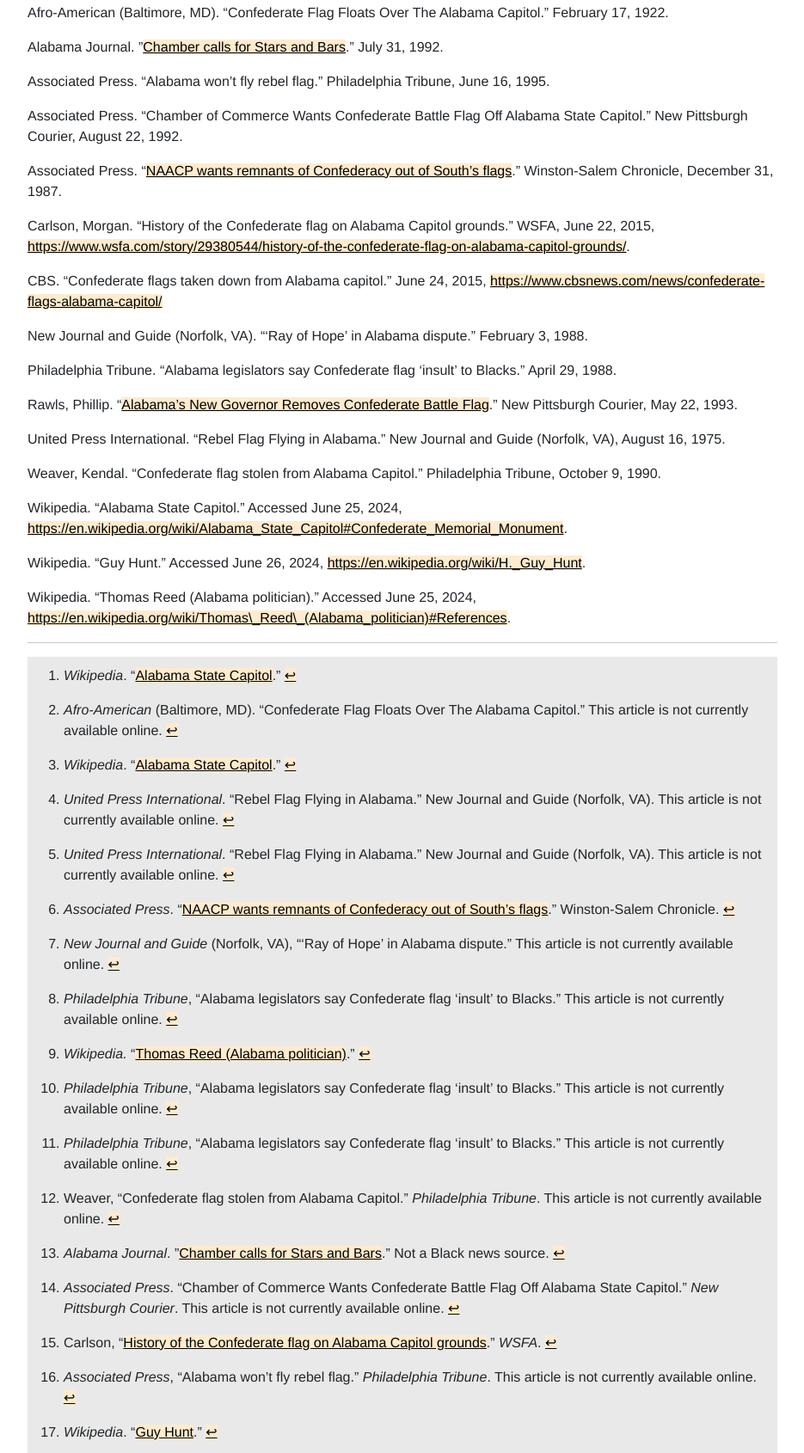
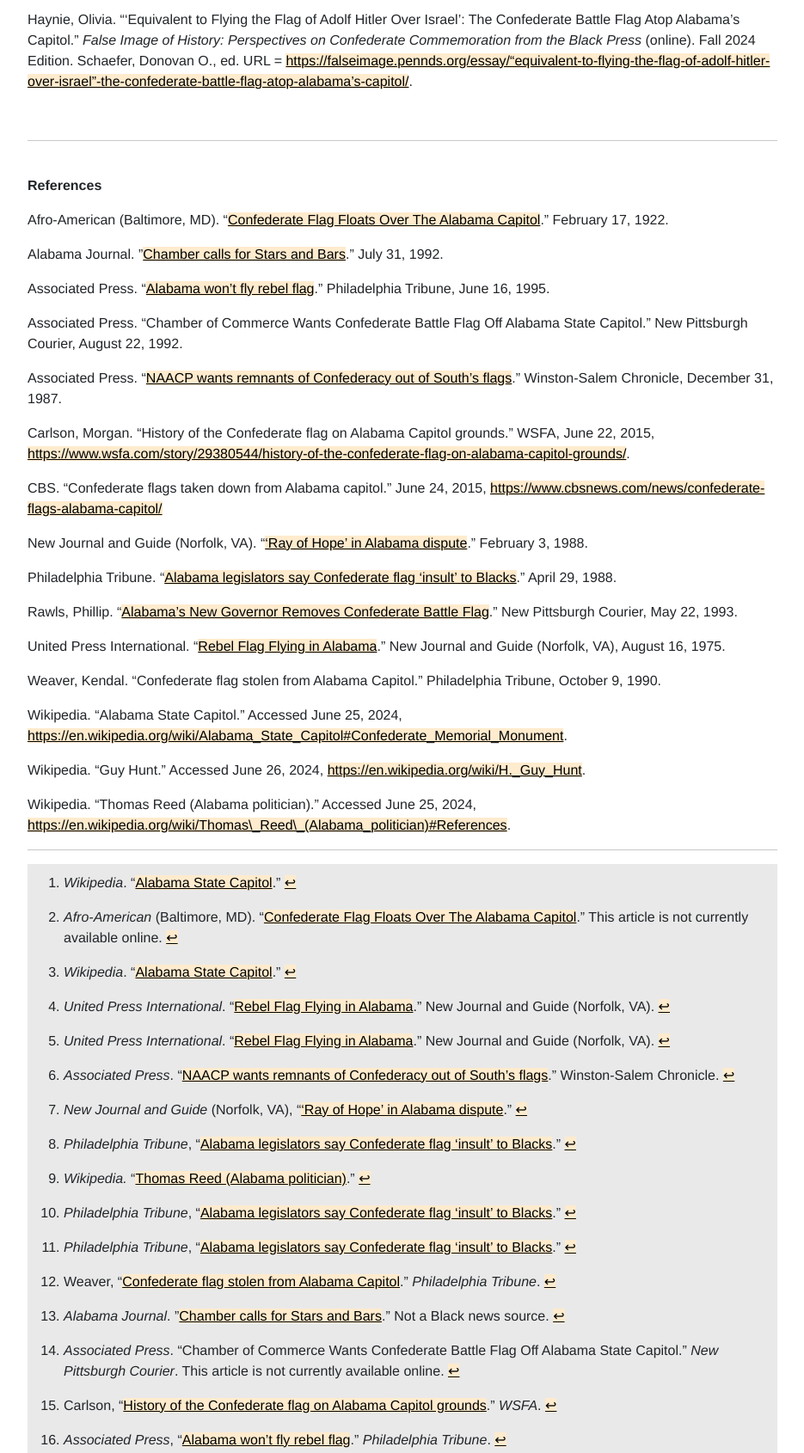
Before and after one commit to upenndigitalscholarship/monuments-research-group, an Eleventy site: page essay/“equivalent-to-flying-the-flag-of-adolf-hitler-over-israel”-the-confederate-battle-flag-atop-alabama’s-capitol.md in a window 1280 px wide. Shown: the part 2227-3917 px from the top of the page at 86% size, without its empty margins (172-1107 px from the left). Built offline with nearby package versions, Linux system fonts and the light colour scheme; Eleventy itself is replaced by a stand-in of ours; files that its build step writes are made by us from their sources; a web font is replaced by a local one.

Commit message:
Update Essay ““equivalent-to-flying-the-flag-of-adolf-hitler-over-israel”-the-confederate-battle-flag-atop-alabama’s-capitol”

```diff
--- a/essay/“equivalent-to-flying-the-flag-of-adolf-hitler-over-israel”-the-confederate-battle-flag-atop-alabama’s-capitol.md
+++ b/essay/“equivalent-to-flying-the-flag-of-adolf-hitler-over-israel”-the-confederate-battle-flag-atop-alabama’s-capitol.md
@@ -41,19 +41,31 @@ In [June 2015](https://www.cbsnews.com/news/confederate-flags-alabama-capitol/),
 
 *Olivia Haynie*
 
-*<br>*
+<br>
 
-*<hr>*
+<hr>
 
-*<br>*
+<br>
+
+*Please cite as*:
+
+<br>
+
+Haynie, Olivia. "'Equivalent to Flying the Flag of Adolf Hitler Over Israel': The Confederate Battle Flag Atop Alabama’s Capitol." *False Image of History: Perspectives on Confederate Commemoration from the Black Press* (online). Fall 2024 Edition. Schaefer, Donovan O., ed. URL = https://falseimage.pennds.org/essay/%E2%80%9Cequivalent-to-flying-the-flag-of-adolf-hitler-over-israel%E2%80%9D-the-confederate-battle-flag-atop-alabama%E2%80%99s-capitol/.
+
+<br>
+
+<hr>
+
+<br>
 
 **References**
 
-Afro-American (Baltimore, MD). “Confederate Flag Floats Over The Alabama Capitol.” February 17, 1922.
+Afro-American (Baltimore, MD). “[Confederate Flag Floats Over The Alabama Capitol](https://proxy.library.upenn.edu/login?url=https://www.proquest.com/publication/45589?accountid=14707&decadeSelected=2010+-+2019&yearSelected=2010&monthSelected=12&issueNameSelected=02010Y12Y25$23Dec+25,+2010).” February 17, 1922.
 
 Alabama Journal. ”[Chamber calls for Stars and Bars](https://www.newspapers.com/image/467044728/?match=1&terms=alabama%20chamber%20of%20commerce%20flag).” July 31, 1992.
 
-Associated Press. “Alabama won’t fly rebel flag.” Philadelphia Tribune, June 16, 1995.
+Associated Press. “[Alabama won’t fly rebel flag](https://proxy.library.upenn.edu/login?url=https://www.proquest.com/publication/46478?accountid=14707&decadeSelected=2010+-+2019&yearSelected=2010&monthSelected=12&issueNameSelected=02010Y12Y31$23Dec+31,+2010).” Philadelphia Tribune, June 16, 1995.
 
 Associated Press. “Chamber of Commerce Wants Confederate Battle Flag Off Alabama State Capitol.” New Pittsburgh Courier, August 22, 1992.
 
@@ -63,13 +75,13 @@ Carlson, Morgan. “History of the Confederate flag on Alabama Capitol grounds.
 
 CBS. “Confederate flags taken down from Alabama capitol.” June 24, 2015, https://www.cbsnews.com/news/confederate-flags-alabama-capitol/
 
-New Journal and Guide (Norfolk, VA). “‘Ray of Hope’ in Alabama dispute.” February 3, 1988.
+New Journal and Guide (Norfolk, VA). “[‘Ray of Hope’ in Alabama dispute](https://proxy.library.upenn.edu/login?url=https://www.proquest.com/publication/46472?accountid=14707&decadeSelected=2010+-+2019&yearSelected=2010&monthSelected=12&issueNameSelected=02010Y12Y30$23Dec+30,+2010).” February 3, 1988.
 
-Philadelphia Tribune. “Alabama legislators say Confederate flag ‘insult’ to Blacks.” April 29, 1988.
+Philadelphia Tribune. “[Alabama legislators say Confederate flag ‘insult’ to Blacks](https://proxy.library.upenn.edu/login?url=https://www.proquest.com/publication/46478?accountid=14707&decadeSelected=2010+-+2019&yearSelected=2010&monthSelected=12&issueNameSelected=02010Y12Y31$23Dec+31,+2010).” April 29, 1988.
 
 Rawls, Phillip. “[Alabama’s New Governor Removes Confederate Battle Flag](https://www.newspapers.com/paper/new-pittsburgh-courier/13418/?&xid=4508&utm_source=Google&utm_medium=cpc&utm_campaign=NCOM+Publications&utm_keyword=pittsburgh%20courier%20archives&gad_source=1&gbraid=0AAAAADtl_1CtiJpEdmj8zi3gQNYEpY0tr&gclid=CjwKCAjwzIK1BhAuEiwAHQmU3jmgum7WvDWBEZco8A67WyzG-TcMwC5vUSMtsPkSqggqKacE-7osLxoCrQIQAvD_BwE&gclsrc=aw.ds).” New Pittsburgh Courier, May 22, 1993.
 
-United Press International. “Rebel Flag Flying in Alabama.” New Journal and Guide (Norfolk, VA), August 16, 1975.
+United Press International. “[Rebel Flag Flying in Alabama](https://proxy.library.upenn.edu/login?url=https://www.proquest.com/publication/46472?accountid=14707&decadeSelected=2010+-+2019&yearSelected=2010&monthSelected=12&issueNameSelected=02010Y12Y30$23Dec+30,+2010).” New Journal and Guide (Norfolk, VA), August 16, 1975.
 
 Weaver, Kendal. “Confederate flag stolen from Alabama Capitol.” Philadelphia Tribune, October 9, 1990.
 
@@ -81,27 +93,27 @@ Wikipedia. “Thomas Reed (Alabama politician).” Accessed June 25, 2024, https
 
 [^1]: *Wikipedia*. “[Alabama State Capitol](https://en.wikipedia.org/wiki/Alabama_State_Capitol#Confederate_Memorial_Monument).”
 
-[^2]: *Afro-American* (Baltimore, MD). “Confederate Flag Floats Over The Alabama Capitol.” This article is not currently available online.
+[^2]: *Afro-American* (Baltimore, MD). “[Confederate Flag Floats Over The Alabama Capitol](https://proxy.library.upenn.edu/login?url=https://www.proquest.com/publication/45589?accountid=14707&decadeSelected=2010+-+2019&yearSelected=2010&monthSelected=12&issueNameSelected=02010Y12Y25$23Dec+25,+2010).” This article is not currently available online.
 
 [^3]: *Wikipedia*. “[Alabama State Capitol](https://en.wikipedia.org/wiki/Alabama_State_Capitol#Confederate_Memorial_Monument).”
 
-[^4]: *United Press International*. “Rebel Flag Flying in Alabama.” New Journal and Guide (Norfolk, VA). This article is not currently available online.
+[^4]: *United Press International*. “[Rebel Flag Flying in Alabama](https://proxy.library.upenn.edu/login?url=https://www.proquest.com/publication/46472?accountid=14707&decadeSelected=2010+-+2019&yearSelected=2010&monthSelected=12&issueNameSelected=02010Y12Y30$23Dec+30,+2010).” New Journal and Guide (Norfolk, VA).
 
-[^5]: *United Press International*. “Rebel Flag Flying in Alabama.” New Journal and Guide (Norfolk, VA). This article is not currently available online.
+[^5]: *United Press International*. “[Rebel Flag Flying in Alabama](https://proxy.library.upenn.edu/login?url=https://www.proquest.com/publication/46472?accountid=14707&decadeSelected=2010+-+2019&yearSelected=2010&monthSelected=12&issueNameSelected=02010Y12Y30$23Dec+30,+2010).” New Journal and Guide (Norfolk, VA).
 
 [^6]: *Associated Press*. “[NAACP wants remnants of Confederacy out of South’s flags](https://newspapers.digitalnc.org/lccn/sn85042324/1987-12-31/ed-1/seq-1/#words=NAACP).” Winston-Salem Chronicle.
 
-[^7]: *New Journal and Guide* (Norfolk, VA), “‘Ray of Hope’ in Alabama dispute.” This article is not currently available online.
+[^7]: *New Journal and Guide* (Norfolk, VA), “[‘Ray of Hope’ in Alabama dispute](https://proxy.library.upenn.edu/login?url=https://www.proquest.com/publication/46472?accountid=14707&decadeSelected=2010+-+2019&yearSelected=2010&monthSelected=12&issueNameSelected=02010Y12Y30$23Dec+30,+2010).”
 
-[^8]: *Philadelphia Tribune*, “Alabama legislators say Confederate flag ‘insult’ to Blacks.” This article is not currently available online.
+[^8]: *Philadelphia Tribune*, “[Alabama legislators say Confederate flag ‘insult’ to Blacks](https://proxy.library.upenn.edu/login?url=https://www.proquest.com/publication/46478?accountid=14707&decadeSelected=2010+-+2019&yearSelected=2010&monthSelected=12&issueNameSelected=02010Y12Y31$23Dec+31,+2010).”
 
 [^9]: *Wikipedia.* “[Thomas Reed (Alabama politician)](https://en.wikipedia.org/wiki/Thomas_Reed_(Alabama_politician)#References).”
 
-[^10]: *Philadelphia Tribune*, “Alabama legislators say Confederate flag ‘insult’ to Blacks.” This article is not currently available online.
+[^10]: *Philadelphia Tribune*, “[Alabama legislators say Confederate flag ‘insult’ to Blacks](https://proxy.library.upenn.edu/login?url=https://www.proquest.com/publication/46478?accountid=14707&decadeSelected=2010+-+2019&yearSelected=2010&monthSelected=12&issueNameSelected=02010Y12Y31$23Dec+31,+2010).”
 
-[^11]: *Philadelphia Tribune*, “Alabama legislators say Confederate flag ‘insult’ to Blacks.” This article is not currently available online.
+[^11]: *Philadelphia Tribune*, “[Alabama legislators say Confederate flag ‘insult’ to Blacks](https://proxy.library.upenn.edu/login?url=https://www.proquest.com/publication/46478?accountid=14707&decadeSelected=2010+-+2019&yearSelected=2010&monthSelected=12&issueNameSelected=02010Y12Y31$23Dec+31,+2010).”
 
-[^12]: Weaver, “Confederate flag stolen from Alabama Capitol.” *Philadelphia Tribune*. This article is not currently available online.
+[^12]: Weaver, “[Confederate flag stolen from Alabama Capitol](https://proxy.library.upenn.edu/login?url=https://www.proquest.com/publication/46478?accountid=14707&decadeSelected=2010+-+2019&yearSelected=2010&monthSelected=12&issueNameSelected=02010Y12Y31$23Dec+31,+2010).” *Philadelphia Tribune*.
 
 [^13]: *Alabama Journal*. ”[Chamber calls for Stars and Bars](https://www.newspapers.com/image/467044728/?match=1&terms=alabama%20chamber%20of%20commerce%20flag).” Not a Black news source.
 
@@ -109,7 +121,7 @@ Wikipedia. “Thomas Reed (Alabama politician).” Accessed June 25, 2024, https
 
 [^15]: Carlson, “[History of the Confederate flag on Alabama Capitol grounds](https://www.wsfa.com/story/29380544/history-of-the-confederate-flag-on-alabama-capitol-grounds/).” *WSFA*.
 
-[^16]: *Associated Press*, “Alabama won’t fly rebel flag.” *Philadelphia Tribune*. This article is not currently available online.
+[^16]: *Associated Press*, “[Alabama won’t fly rebel flag](https://proxy.library.upenn.edu/login?url=https://www.proquest.com/publication/46478?accountid=14707&decadeSelected=2010+-+2019&yearSelected=2010&monthSelected=12&issueNameSelected=02010Y12Y31$23Dec+31,+2010).” *Philadelphia Tribune*.
 
 [^17]: *Wikipedia*. “[Guy Hunt](https://en.wikipedia.org/wiki/H._Guy_Hunt).”
 
```
